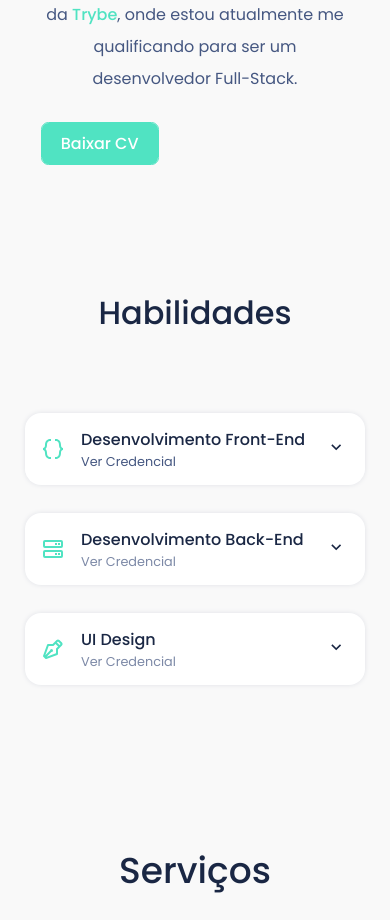
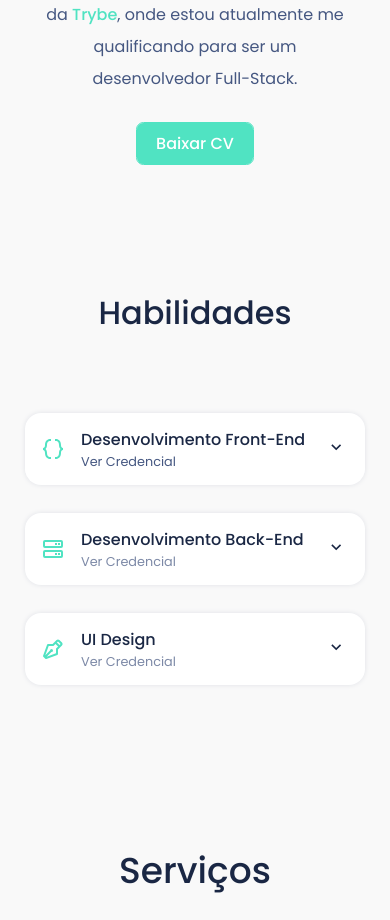
Before and after one commit to pedrotrasfereti/portfolio, a React (Vite) app: page / in a window 390 px wide. Shown: the part 1560-2480 px from the top of the page. Built offline with nearby package versions, Linux system fonts and the light colour scheme; no server answers.

Commit message:
chore: make download link responsive

```diff
--- a/src/styles/_about.scss
+++ b/src/styles/_about.scss
@@ -16,6 +16,10 @@
     .Paragraph {
       text-align: center !important;
       margin-left: 3.5rem;
+    }
+
+    .Button {
+      align-self: center !important;
     }
   }
 }
```
